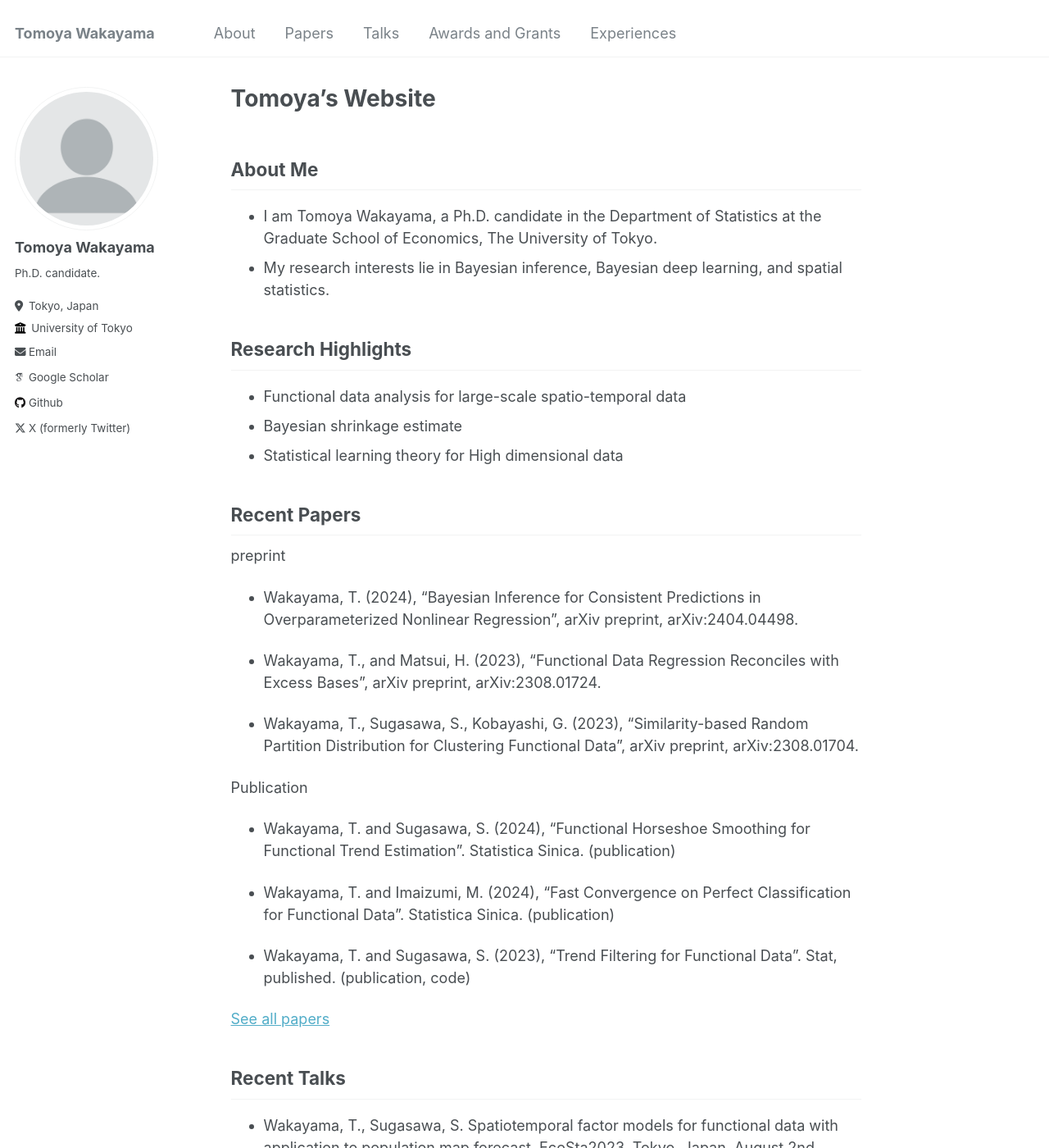
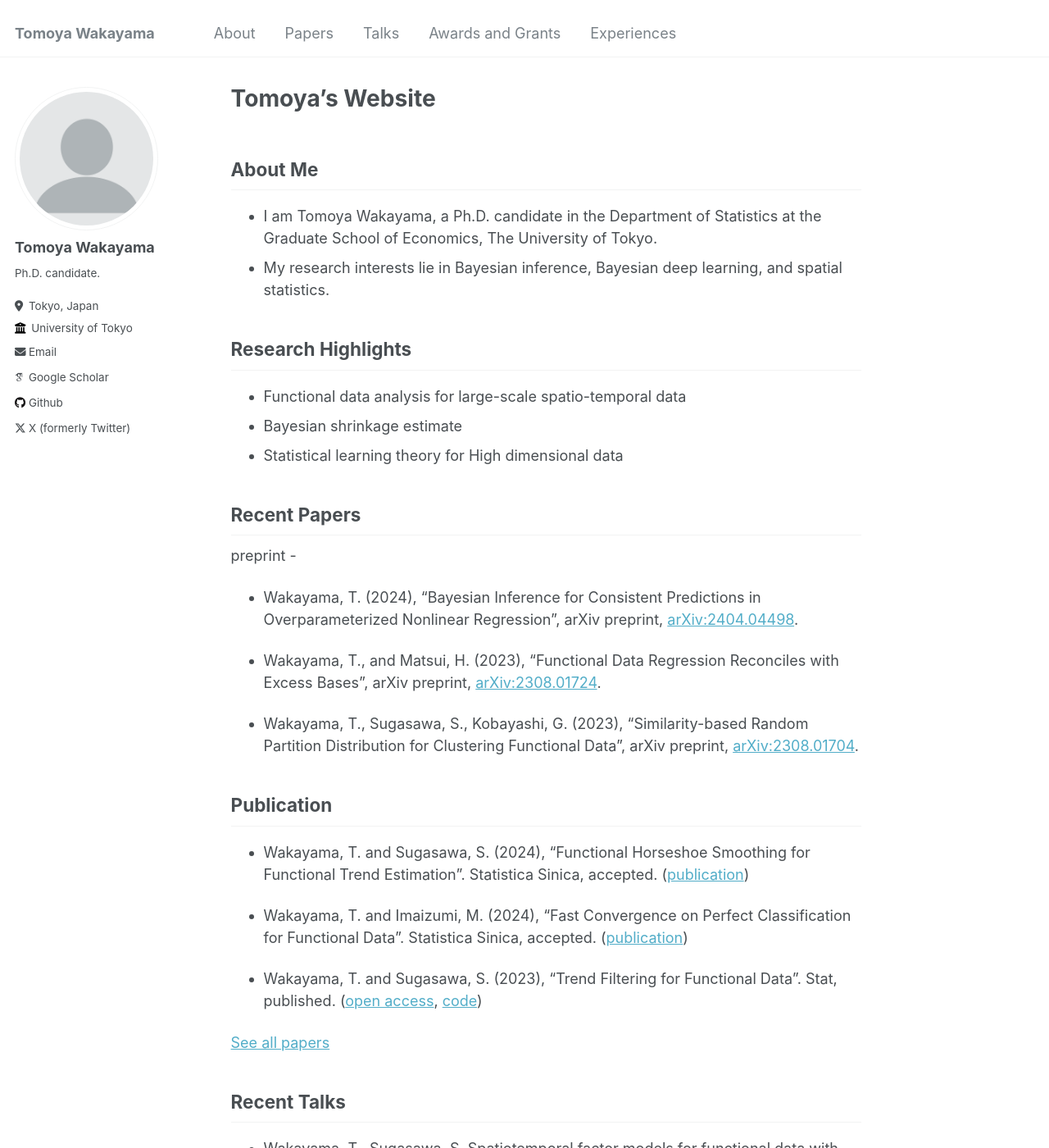
Before and after one commit to TomWaka/TomWaka.github.io, a Jekyll site: the page built from _pages/about.md, in a window 1280 px wide and 1400 px high. Shown: the whole window at 82% size. Built offline with Jekyll 4.4.1, drawn with Linux system fonts in a browser that asks for light colours; some web fonts are replaced.

Commit message:
Update about.md

```diff
--- a/_pages/about.md
+++ b/_pages/about.md
@@ -22,18 +22,20 @@
 Recent Papers
 ------
 preprint
-- Wakayama, T. (2024), "Bayesian Inference for Consistent Predictions in Overparameterized Nonlinear Regression", arXiv preprint, arXiv:2404.04498.
+-
+- Wakayama, T. (2024), "Bayesian Inference for Consistent Predictions in Overparameterized Nonlinear Regression", arXiv preprint, [arXiv:2404.04498](https://arxiv.org/abs/2404.04498).
 
-- Wakayama, T., and Matsui, H. (2023), "Functional Data Regression Reconciles with Excess Bases", arXiv preprint, arXiv:2308.01724.
+- Wakayama, T., and Matsui, H. (2023), "Functional Data Regression Reconciles with Excess Bases", arXiv preprint, [arXiv:2308.01724](https://arxiv.org/abs/2308.01724).
 
-- Wakayama, T., Sugasawa, S., Kobayashi, G. (2023), "Similarity-based Random Partition Distribution for Clustering Functional Data", arXiv preprint, arXiv:2308.01704.
+- Wakayama, T., Sugasawa, S., Kobayashi, G. (2023), "Similarity-based Random Partition Distribution for Clustering Functional Data", arXiv preprint, [arXiv:2308.01704](https://arxiv.org/abs/2308.01704).
 
 Publication
-- Wakayama, T. and Sugasawa, S. (2024), "Functional Horseshoe Smoothing for Functional Trend Estimation". Statistica Sinica. (publication)
+-
+- Wakayama, T. and Sugasawa, S. (2024), "Functional Horseshoe Smoothing for Functional Trend Estimation". Statistica Sinica, accepted. ([publication](https://www3.stat.sinica.edu.tw/LatestART/SS-2022-0297\_fp.pdf))
 
-- Wakayama, T. and Imaizumi, M. (2024), "Fast Convergence on Perfect Classification for Functional Data". Statistica Sinica. (publication)
+- Wakayama, T. and Imaizumi, M. (2024), "Fast Convergence on Perfect Classification for Functional Data". Statistica Sinica, accepted. ([publication](https://www3.stat.sinica.edu.tw/LatestART/SS-2022-0258\_fp.pdf))
 
-- Wakayama, T. and Sugasawa, S. (2023), "Trend Filtering for Functional Data". Stat, published. (publication, code)
+- Wakayama, T. and Sugasawa, S. (2023), "Trend Filtering for Functional Data". Stat, published. ([open access](https://onlinelibrary.wiley.com/doi/full/10.1002/sta4.590), [code](https://github.com/TomWaka/Locally-Adaptive-Smoothing-for-Functional-Data))
 
 [See all papers](/papers)
 
```
